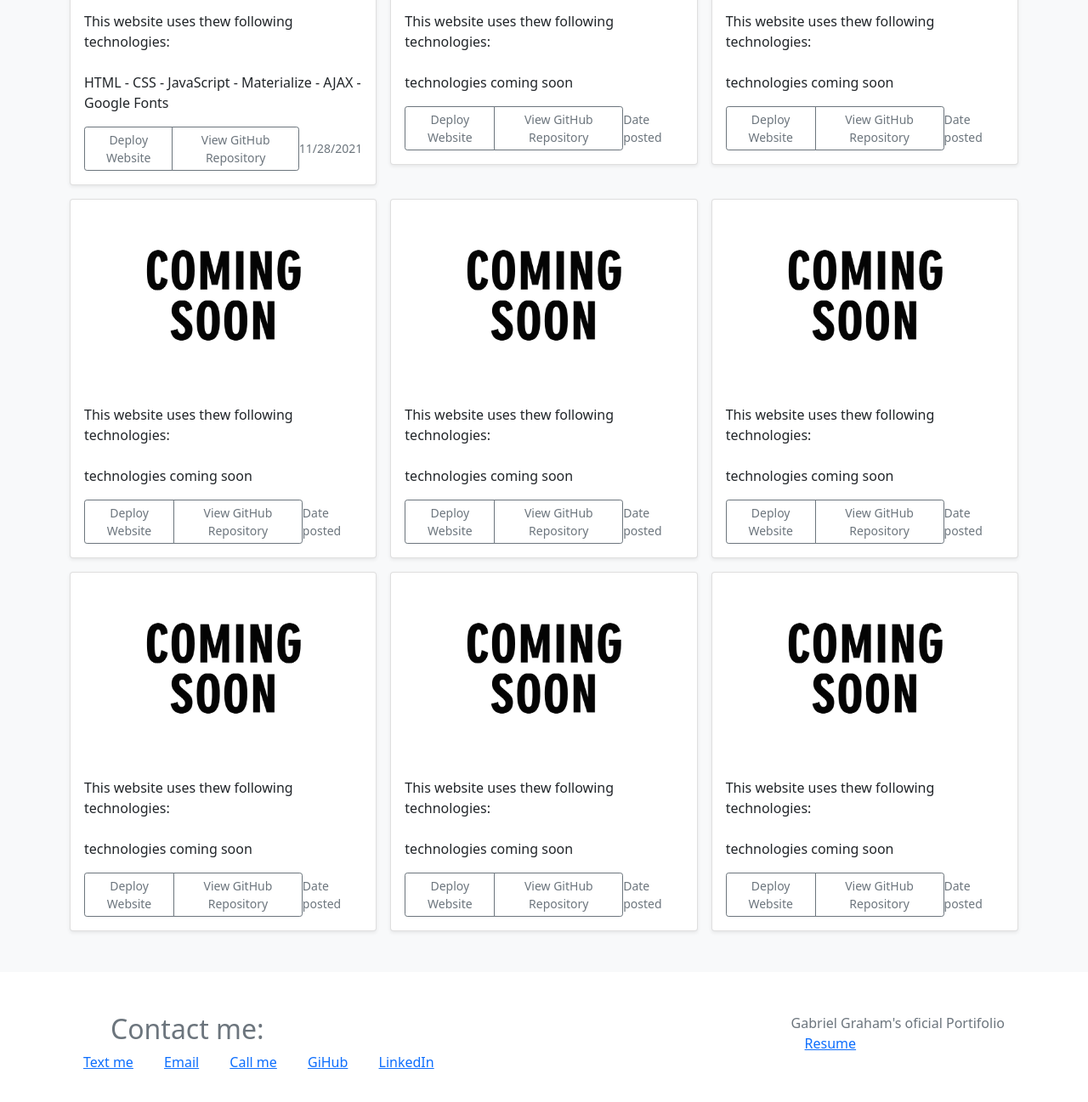
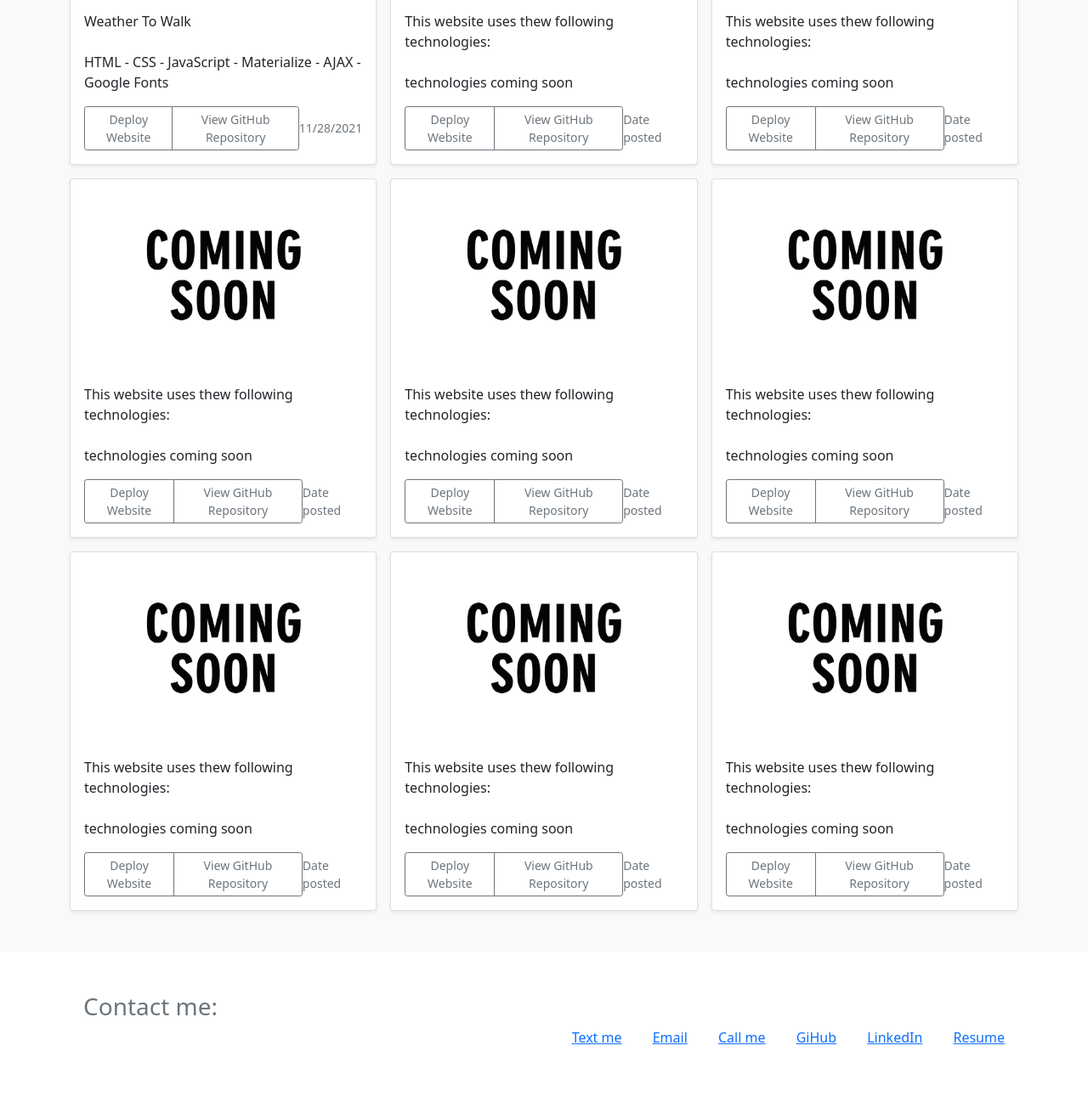
Before and after one commit to gr4ham18/officialportfolio, a plain HTML site: page index.html in a window 1280 px wide. Shown: the part 1021-2318 px from the top of the page at 85% size. After the commit the page ends 2278 px from the top, so only its background shows below. Drawn offline with nearby package versions, Linux system fonts and the light colour scheme.

Commit message:
footer fixed

```diff
--- a/index.html
+++ b/index.html
@@ -99,7 +99,7 @@
             </svg>
 
             <div class="card-body">
-              <p class="card-text">This website uses thew following technologies:<br>
+              <p class="card-text">Weather To Walk<br>
                 <br>
                 HTML - CSS - JavaScript - Materialize - AJAX - Google Fonts
               </p>
@@ -343,18 +343,15 @@
 <!--Contact Me-->
 <footer class="text-muted py-5" id="contact-me">
   <div class="container">
-    <p class="float-end mx-3">
-      <a> Gabriel Graham's oficial Portifolio</a><br>
-      <a class="mx-3" href="index-portifolio.html">Resume</a>
-    </p>
-    <h2 class="mx-5">Contact me:</h1>
+    <h3 class="mx-3">Contact me:</h2>
+    <ul class="float-end">
       <a class="mx-3" href="sms:4077488592">Text me</a>
       <a class="mx-3" href="mailto:gr4ham18@gmail.com">Email</a>
       <a class="mx-3" href="tel:4077588592">Call me</a>
       <a class="mx-3" href="https://github.com/gr4ham18" target="_blank">GiHub</a>
       <a class="mx-3" href="https://www.linkedin.com/in/gabriel-graham-450634210/" target="_blank">LinkedIn</a>
-      </ul>
-      </p>
+      <a class="mx-3" href="index-portifolio.html">Resume</a>
+    </ul>
   </div>
 </footer>
 
```
